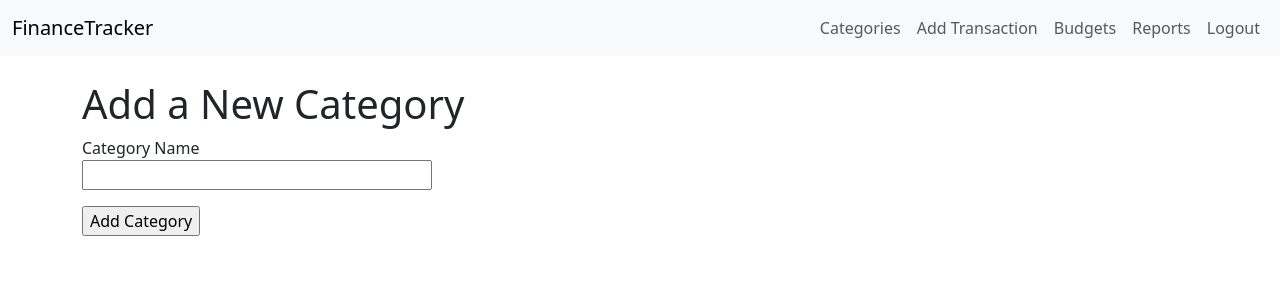
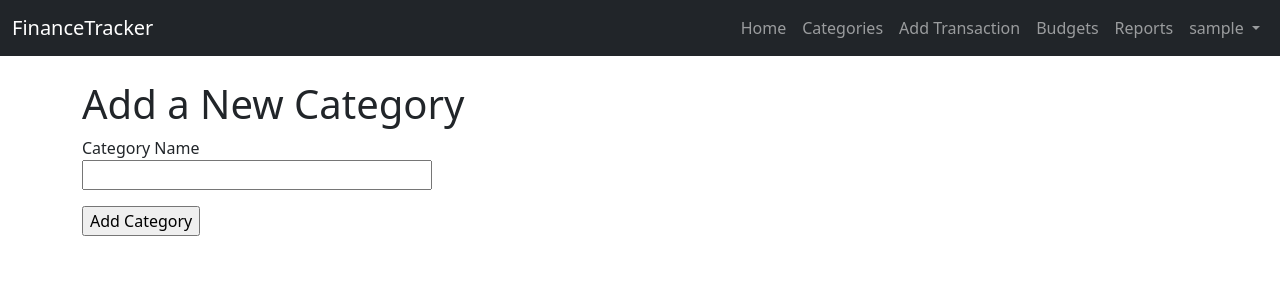
Before and after one commit to TailorBird93/FinanceTracker, a Flask app: page /add_category in a window 1280 px wide. Shown: the top 300 px of the page. Run offline with Flask 3, Linux system fonts and the light colour scheme; the visitor is signed in with stand-in values (Sample User, id 1); some libraries are stand-ins or nearby versions.

Commit message:
Create initial  profile functionality

```diff
--- a/app/routes.py
+++ b/app/routes.py
@@ -311,3 +311,8 @@ def delete_budget(budget_id):
     db.session.commit()
     flash('Budget deleted successfully.')
     return redirect(url_for('view_budgets'))
+
+@app.route('/profile')
+@login_required
+def profile():
+    return render_template('profile.html', title='Profile')
--- a/templates/base.html
+++ b/templates/base.html
@@ -9,36 +9,49 @@
     <link href="https://cdn.jsdelivr.net/npm/bootstrap@5.3.0/dist/css/bootstrap.min.css" rel="stylesheet">
 </head>
 <body>
-    <nav class="navbar navbar-expand-lg navbar-light bg-light">
+    <nav class="navbar navbar-expand-lg navbar-dark bg-dark">
         <div class="container-fluid">
             <a class="navbar-brand" href="{{ url_for('index') }}">FinanceTracker</a>
-            <button class="navbar-toggler" type="button" data-bs-toggle="collapse" data-bs-target="#navbarNav" aria-controls="navbarNav" aria-expanded="false" aria-label="Toggle navigation">
+            <button class="navbar-toggler" type="button" data-bs-toggle="collapse" data-bs-target="#navbarNav"
+                    aria-controls="navbarNav" aria-expanded="false" aria-label="Toggle navigation">
                 <span class="navbar-toggler-icon"></span>
             </button>
             <div class="collapse navbar-collapse" id="navbarNav">
                 <ul class="navbar-nav ms-auto">
                     {% if current_user.is_authenticated %}
                         <li class="nav-item">
-                            <a class="nav-link" href="{{ url_for('categories') }}">Categories</a>
+                            <a class="nav-link {% if request.endpoint == 'index' %}active{% endif %}" href="{{ url_for('index') }}">Home</a>
                         </li>
                         <li class="nav-item">
-                            <a class="nav-link" href="{{ url_for('add_transaction') }}">Add Transaction</a>
+                            <a class="nav-link {% if request.endpoint == 'categories' %}active{% endif %}" href="{{ url_for('categories') }}">Categories</a>
                         </li>
                         <li class="nav-item">
-                            <a class="nav-link" href="{{ url_for('view_budgets') }}">Budgets</a>
+                            <a class="nav-link {% if request.endpoint == 'add_transaction' %}active{% endif %}" href="{{ url_for('add_transaction') }}">Add Transaction</a>
                         </li>
                         <li class="nav-item">
-                            <a class="nav-link" href="{{ url_for('reports') }}">Reports</a>
+                            <a class="nav-link {% if request.endpoint == 'view_budgets' %}active{% endif %}" href="{{ url_for('view_budgets') }}">Budgets</a>
                         </li>
                         <li class="nav-item">
-                            <a class="nav-link" href="{{ url_for('logout') }}">Logout</a>
+                            <a class="nav-link {% if request.endpoint == 'reports' %}active{% endif %}" href="{{ url_for('reports') }}">Reports</a>
                         </li>
+                        <li class="nav-item dropdown">
+                            <a class="nav-link dropdown-toggle {% if request.endpoint in ['profile', 'change_password'] %}active{% endif %}" href="#" id="navbarDropdown" role="button" data-bs-toggle="dropdown" aria-expanded="false">
+                                {{ current_user.username }}
+                            </a>
+                            <ul class="dropdown-menu dropdown-menu-end" aria-labelledby="navbarDropdown">
+                                <li><a class="dropdown-item" href="{{ url_for('profile') }}">Profile</a></li>
+                                <!-- <li><a class="dropdown-item" href="{{ url_for('change_password') }}">Change Password</a></li> -->
+                                <li><hr class="dropdown-divider"></li>
+                                <li><a class="dropdown-item" href="{{ url_for('logout') }}">Logout</a></li>
+                            </ul>
+                        </li>
+
                     {% else %}
                         <li class="nav-item">
-                            <a class="nav-link" href="{{ url_for('login') }}">Login</a>
+                            <a class="nav-link {% if request.endpoint == 'login' %}active{% endif %}" href="{{ url_for('login') }}">Login</a>
                         </li>
                         <li class="nav-item">
-                            <a class="nav-link" href="{{ url_for('register') }}">Register</a>
+                            <a class="nav-link {% if request.endpoint == 'register' %}active{% endif %}" href="{{ url_for('register') }}">Register</a>
                         </li>
                     {% endif %}
                 </ul>
```
Also changed, not shown: templates/profile.html (added, +11 -0 lines).
